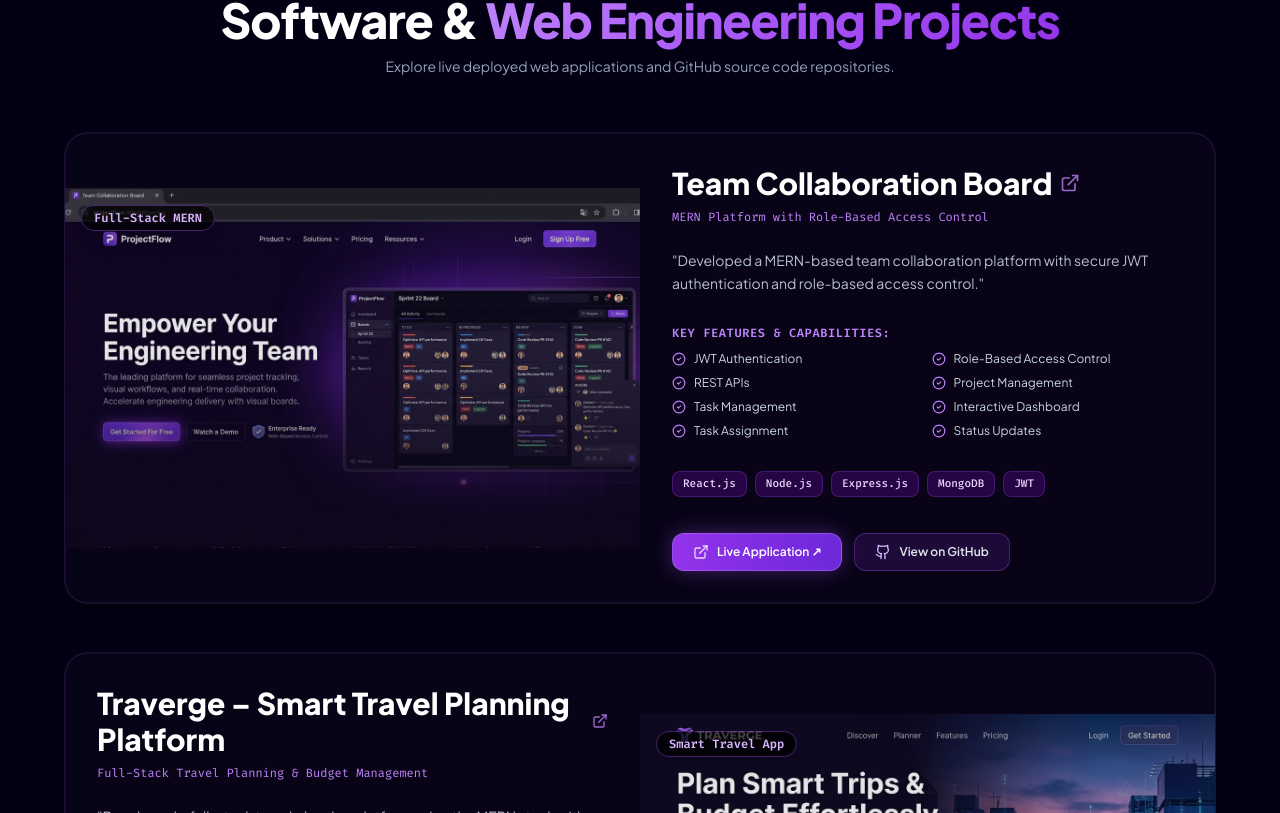
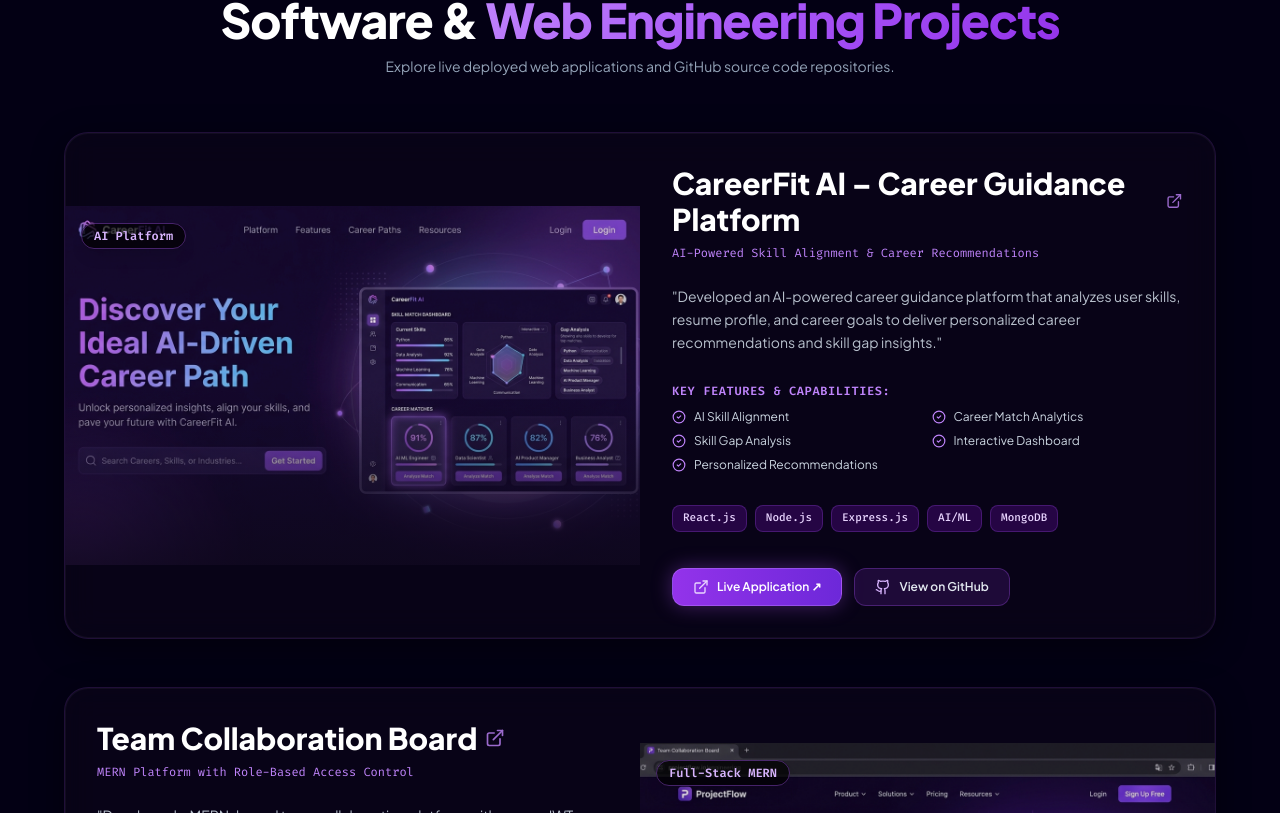
Before and after one commit to Renusridarla/portfolio, a React (Vite) app: page / in a window 1280 px wide. Shown: the part 3067-3880 px from the top of the page. Built offline with nearby package versions, Linux system fonts and the light colour scheme.

Commit message:
feat: add CareerFit AI project with live demo link and landing UI preview

```diff
--- a/src/data/portfolioData.ts
+++ b/src/data/portfolioData.ts
@@ -71,6 +71,24 @@ export const SKILL_CATEGORIES: SkillCategory[] = [
 ];
 
 export const PROJECTS: Project[] = [
+  {
+    id: "career-fit-ai",
+    title: "CareerFit AI – Career Guidance Platform",
+    subtitle: "AI-Powered Skill Alignment & Career Recommendations",
+    description: "Developed an AI-powered career guidance platform that analyzes user skills, resume profile, and career goals to deliver personalized career recommendations and skill gap insights.",
+    features: [
+      "AI Skill Alignment",
+      "Career Match Analytics",
+      "Skill Gap Analysis",
+      "Interactive Dashboard",
+      "Personalized Recommendations"
+    ],
+    techStack: ["React.js", "Node.js", "Express.js", "AI/ML", "MongoDB"],
+    githubUrl: "https://github.com/Renusridarla/Career_fit_ai",
+    liveUrl: "https://career-fit-ai-chi.vercel.app/",
+    image: "/projects/career-fit-ai.jpg",
+    badge: "AI Platform"
+  },
   {
     id: "team-collaboration-board",
     title: "Team Collaboration Board",
```
Also changed, not shown: public/projects/career-fit-ai.jpg (added), 5 other files (tests, documents, lock files or other folders).
